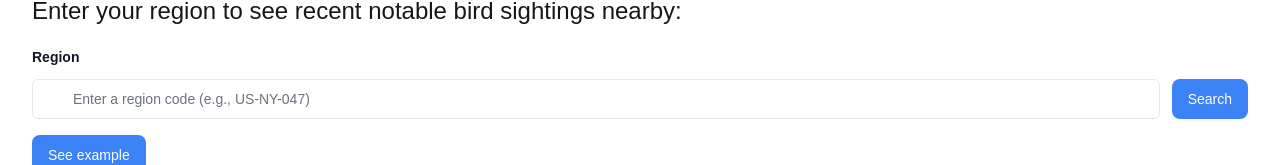
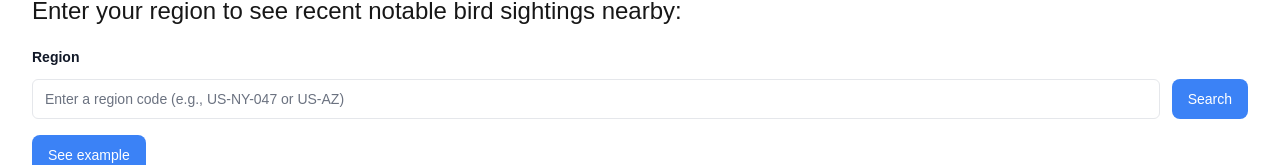
Before and after one commit to evazorro/evabird-js, a Next.js app: page / in a window 1280 px wide. Shown: the part 277-442 px from the top of the page. Built offline with nearby package versions, Linux system fonts and the light colour scheme.

Commit message:
Cosmetic tweaks

```diff
--- a/app/regions/[region]/page.tsx
+++ b/app/regions/[region]/page.tsx
@@ -5,7 +5,7 @@ interface Observation {
 }
 
 export default async function Page({ params }: { params: { region: string } }) {
-    const region = params.region;
+    const region = params.region.toUpperCase();
     const apiKey = process.env.EBIRD_API_KEY;
 
     const response = await fetch(`https://api.ebird.org/v2/data/obs/${region}/recent/notable`, {
@@ -22,6 +22,10 @@ export default async function Page({ params }: { params: { region: string } }) {
 
     const dedupedList = Array.from(new Set(result.map((e: Observation) => e.comName)));
 
+    if (!dedupedList.length) {
+        return <h2 className="p-7">No interesting bird sightings reported in this region.</h2>
+    }
+
     return (
         <main className="pl-12">
             <ul className="list-disc">
--- a/app/ui/search-form.tsx
+++ b/app/ui/search-form.tsx
@@ -27,11 +27,11 @@ export default function SearchForm() {
                 <div className="flex flex-auto space-x-1">
                     <input
                         onChange={handleRegion}
-                        className="flex-auto mr-2 w-auto rounded-md border border-gray-200 py-[9px] pl-10 text-sm outline-2 placeholder:text-gray-500"
+                        className="flex-auto mr-2 w-auto rounded-md border border-gray-200 pl-3 text-sm outline-2 placeholder:text-gray-500"
                         id="region"
                         type="string"
                         name="region"
-                        placeholder="Enter a region code (e.g., US-NY-047)"
+                        placeholder="Enter a region code (e.g., US-NY-047 or US-AZ)"
                         required
                     />
                     <Button onClick={(e) => {
```
